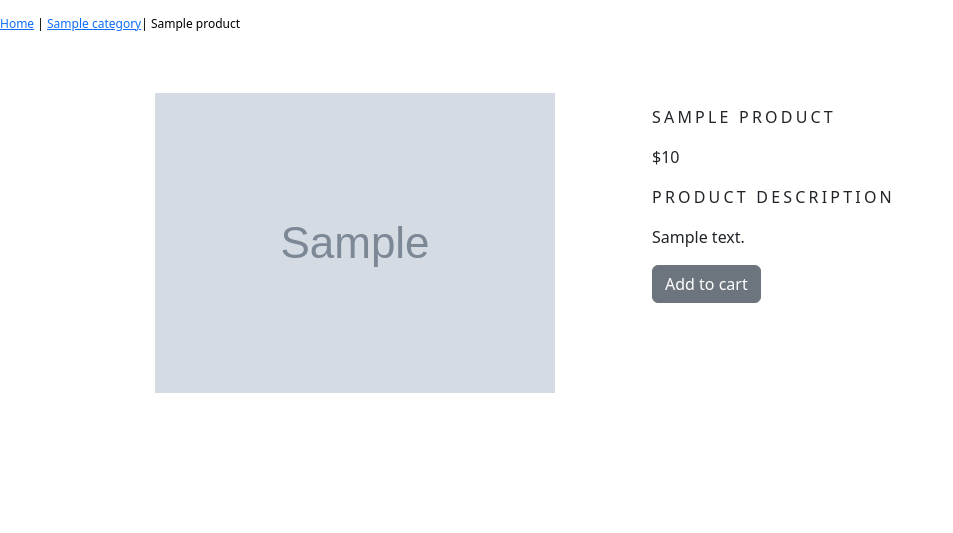
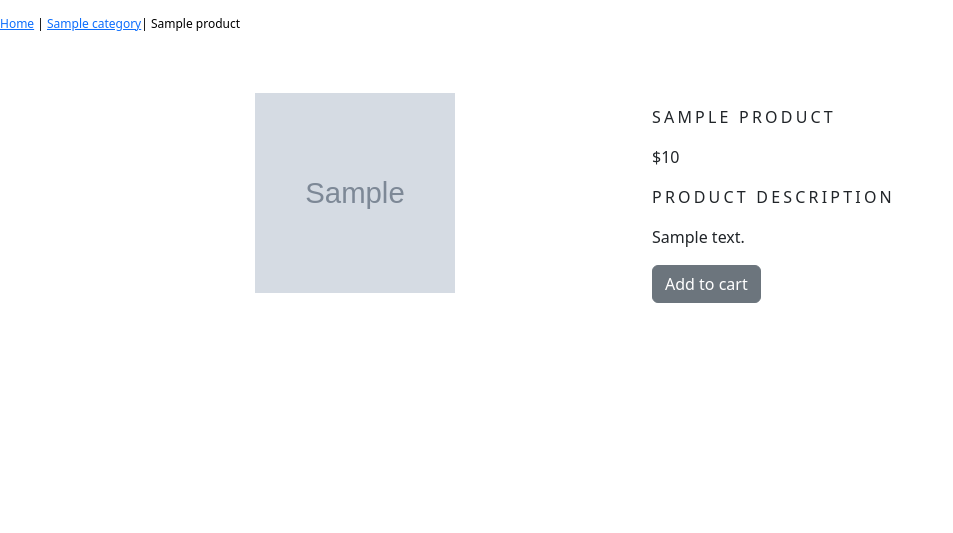
Before and after one commit to aswinn5143/ecommerce, a Django app: template ecommercefashion/template/product.html in a window 1280 px wide. Shown: the part 154-687 px from the top of the page, without its empty margins (0-953 px from the left). Run offline with Django 4.2, Linux system fonts and the light colour scheme; the template is opened without the code that fills it: most values are stand-ins (such as "Sample title", 1, 10 or a date in 2020); grey boxes marked "Sample" are stand-in pictures; some libraries are stand-ins or nearby versions.

Commit message:
Update product.html

```diff
--- a/ecommercefashion/template/product.html
+++ b/ecommercefashion/template/product.html
@@ -25,7 +25,7 @@
 <div class="row">
     <div class="col-12 col-sm-12 col-md-12 col-lg-6 text-center">
         <div style="min-width:18rem">
-        <img src="{{product.image.url}}" alt="{{product.name}}">
+        <img src="{{product.image.url}}" style="width:200px;height:200px;" Salt="{{product.name}}">
 
     </div>
 </div>
```
